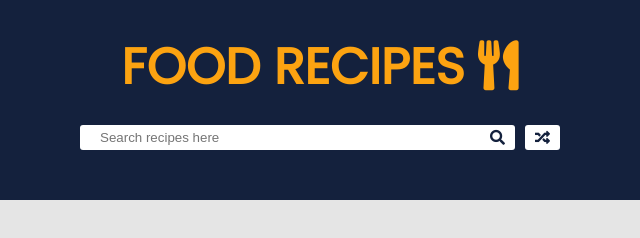
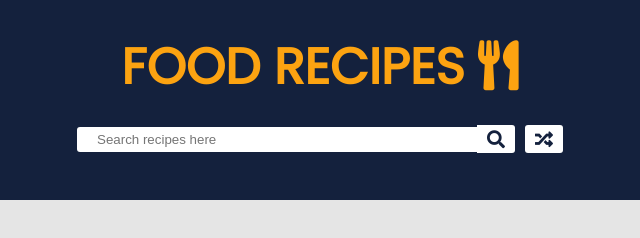
Before and after one commit to mis-coder/Food-Recipes, a plain HTML site: page index.html in a window 1280 px wide. Shown: the full height of the page, 320-960 px from the left. Drawn offline with Linux system fonts and the light colour scheme; no server answers.

Commit message:
Update style.css

```diff
--- a/style.css
+++ b/style.css
@@ -78,7 +78,7 @@ header input:focus{
 .fa-search{
     color: var(--blue);
     background-color: var(--white);
-    font-size: 1.5rem;
+    font-size: 1.8rem;
     padding: 0.5rem 1rem;
     cursor: pointer;
     border-top-right-radius: 0.3rem;
@@ -88,7 +88,7 @@ header input:focus{
 .fa-random{
     color: var(--blue);
     background-color: var(--white);
-    font-size: 1.5rem;
+    font-size: 1.8rem;
     padding: 0.5rem 1rem;
     cursor: pointer;
     margin-left: 1rem;
```
